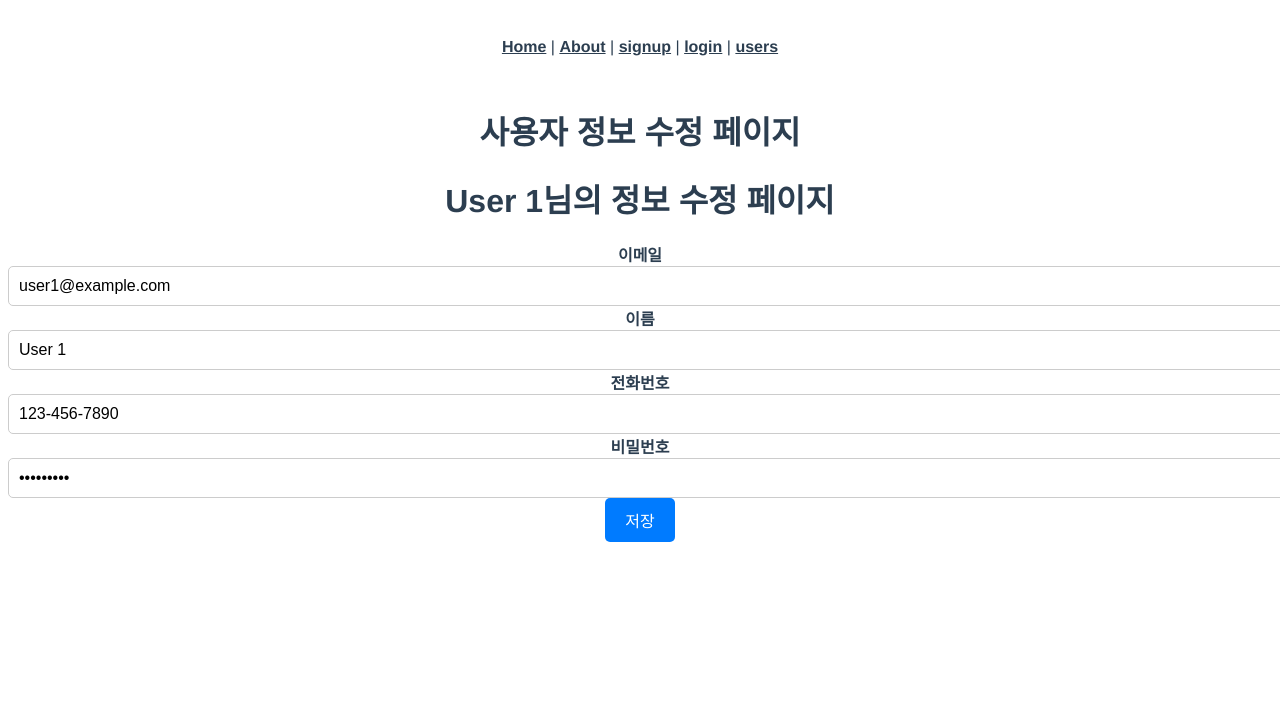
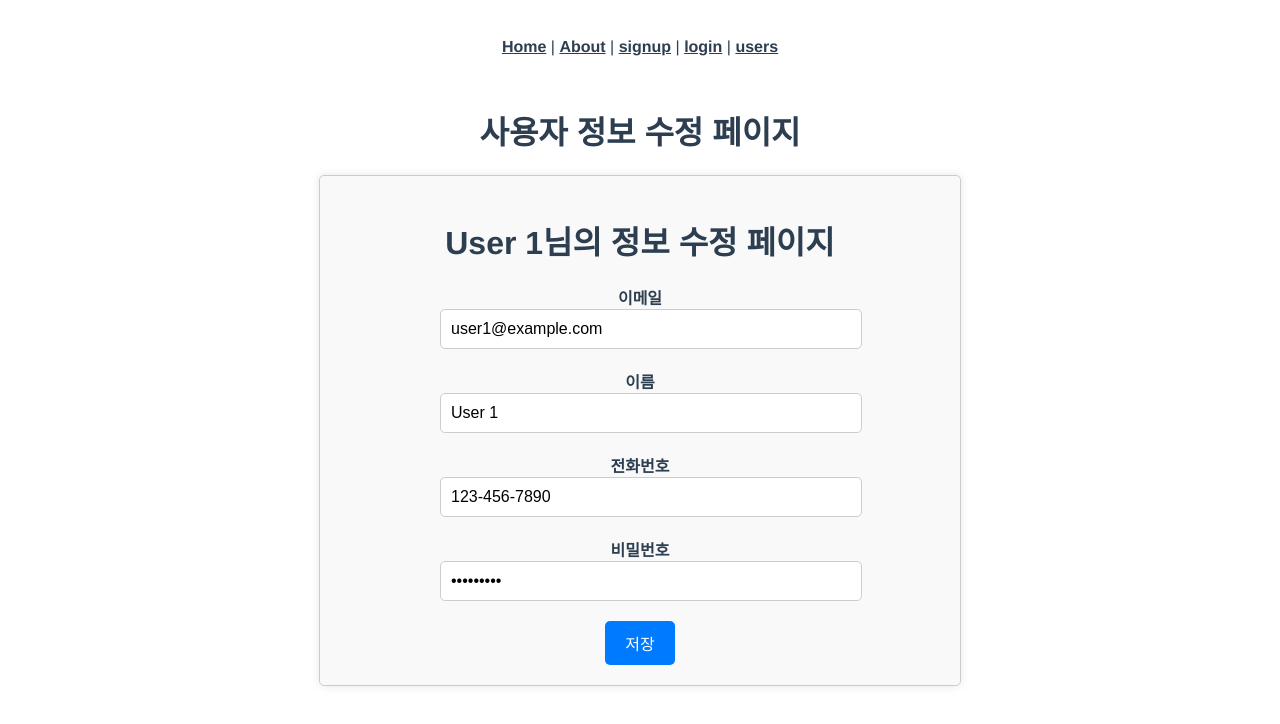
Before and after one commit to kinggodgeneralteam2/TEAM2-MINGLE-CRM, a Vue app in the folder frontend/mingle/: page /users/1/edit in a window 1280 px wide. Shown: the top 724 px of the page. Built offline with nearby package versions, Linux system fonts and the light colour scheme; data requests are answered from the project's data file.

Commit message:
UserUpdate 업데이트 팝업창 추가

```diff
--- a/frontend/mingle/src/components/UserUpdate.vue
+++ b/frontend/mingle/src/components/UserUpdate.vue
@@ -1,16 +1,24 @@
 <template>
-  <div>
+  <div class="login-page">
     <h1 v-if="user && user.name">{{ user.name }}님의 정보 수정 페이지</h1>
     <form v-if="user" @submit.prevent="updateUser" class="update-form">
+      <div class="form-group">
         <label for="email">이메일</label>
         <input id="email" v-model="user.email" type="email" required>
+      </div>
+      <div class="form-group">
         <label for="name">이름</label>
         <input id="name" v-model="user.name" type="text" required>
+      </div>
+      <div class="form-group">
         <label for="phone">전화번호</label>
         <input id="phone" v-model="user.phone" type="tel" required>
+      </div>
+      <div class="form-group">
         <!-- 비밀번호 입력 필드 추가 -->
         <label for="password">비밀번호</label>
         <input id="password" v-model="user.password" type="password" required>
+      </div>
       <button type="submit">저장</button>
     </form>
   </div>
@@ -43,10 +51,11 @@
         const userId = this.$route.params.id;
         // PUT 요청 시 사용자 정보와 함께 URL에 사용자 ID를 포함시킵니다.
         await axios.put(`http://localhost:3000/users/${userId}`, this.user);
-        console.log('User data updated successfully');
+        alert('사용자 정보가 성공적으로 업데이트되었습니다.');
+        console.log('사용자 정보가 성공적으로 업데이트되었습니다.');
         // 사용자 정보가 성공적으로 업데이트되면 다른 작업을 수행할 수 있습니다.
       } catch (error) {
-        console.error('Error updating user:', error);
+        console.error('사용자 정보를 업데이트하는 중 에러가 발생했습니다:', error);
       }
     }
   }
@@ -54,6 +63,21 @@
 </script>
 
 <style scoped>
+.login-page {
+  max-width: 600px;
+  margin: 0 auto;
+  padding: 20px;
+  border: 1px solid #ccc;
+  border-radius: 5px;
+  background-color: #f9f9f9;
+  box-shadow: 0 0 10px rgba(0, 0, 0, 0.1);
+}
+
+.update-form {
+  max-width: 400px;
+  margin: 0 auto;
+}
+
 .form-group {
   margin-bottom: 20px;
 }
```
Lines whose indentation alone changed are shown as unchanged.
